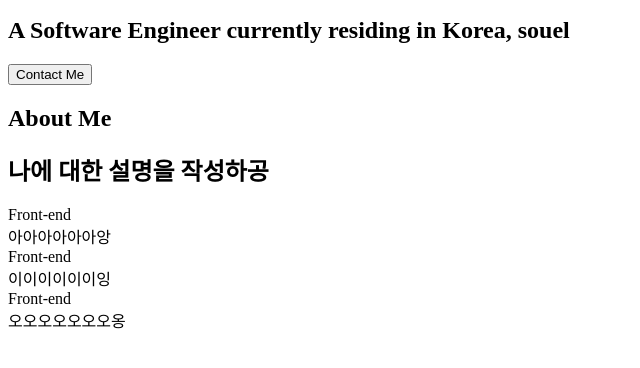
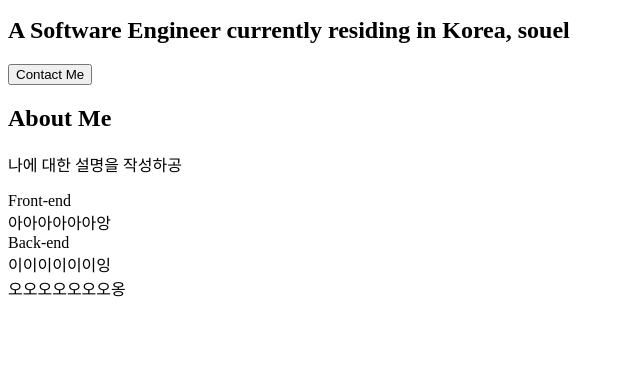
Before and after one commit to rufgkqtn/portfolio, a plain HTML site: page index.html in a window 1280 px wide. Shown: the part 814-1182 px from the top of the page, without its empty margins (0-640 px from the left). Drawn offline with Linux system fonts and the light colour scheme.

Commit message:
Update index.html

```diff
--- a/index.html
+++ b/index.html
@@ -55,7 +55,7 @@
     <!-- About -->
     <section id="About">
       <h1>About Me</h1>
-      <h2>나에 대한 설명을 작성하공</h2>
+      <p>나에 대한 설명을 작성하공</p>
       <div class="about__majors">
         <div class="about__major">
           <!-- 아이콘은 폰트어썸에 다 있음!! -->
@@ -67,14 +67,14 @@
         <div class="about__major">
           <!-- 아이콘은 폰트어썸에 다 있음!! -->
           <div class="major__icon"></div>
-          <div class="major__title">Front-end</div>
+          <div class="major__title">Back-end</div>
           <div class="major__description">이이이이이이잉</div>
         </div>
 
         <div class="about__major">
           <!-- 아이콘은 폰트어썸에 다 있음!! -->
           <div class="major__icon"></div>
-          <div class="major__title">Front-end</div>
+          <div class="major__title"></div>
           <div class="major__description">오오오오오오오옹</div>
         </div>
       </div>
```
